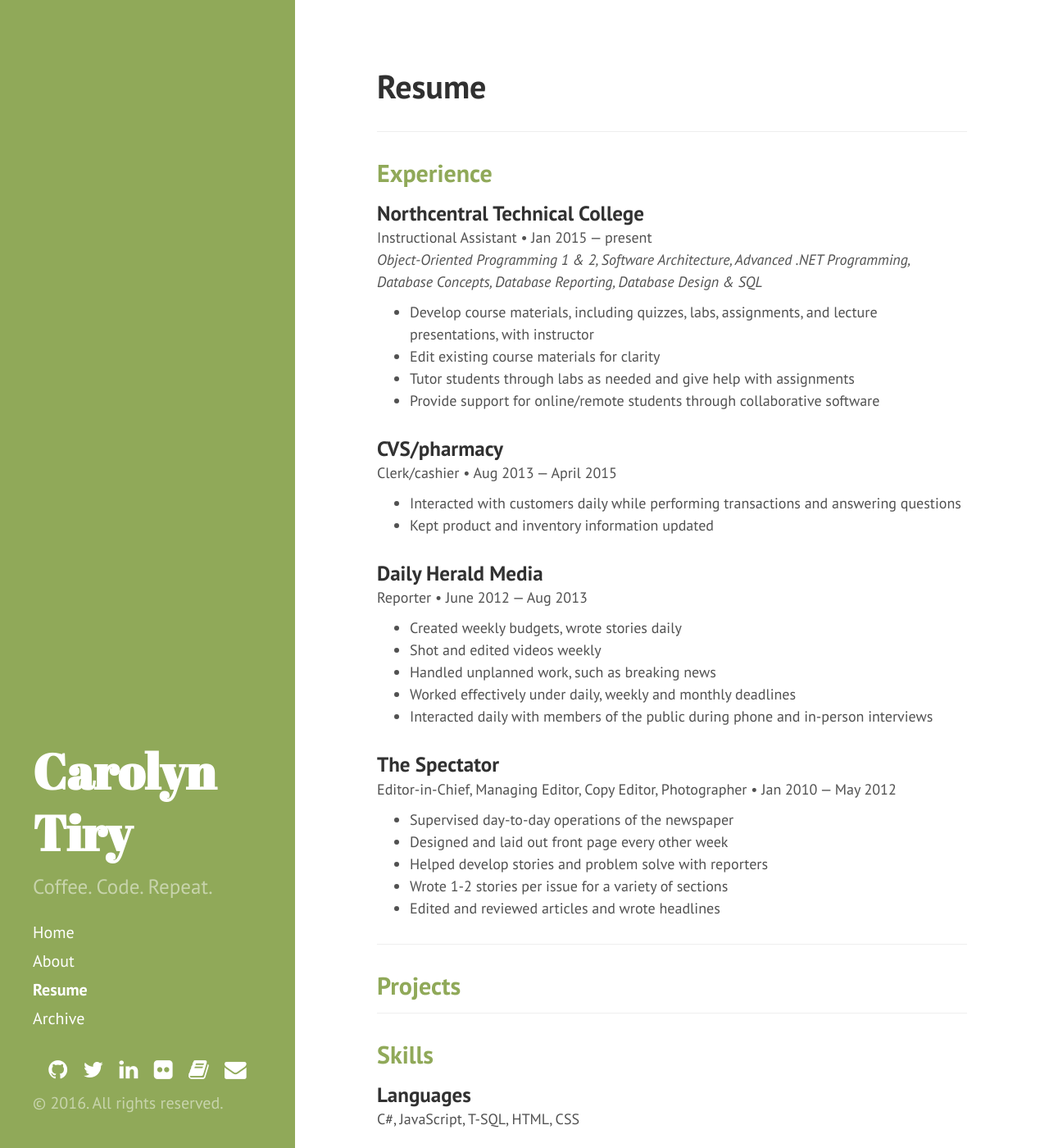
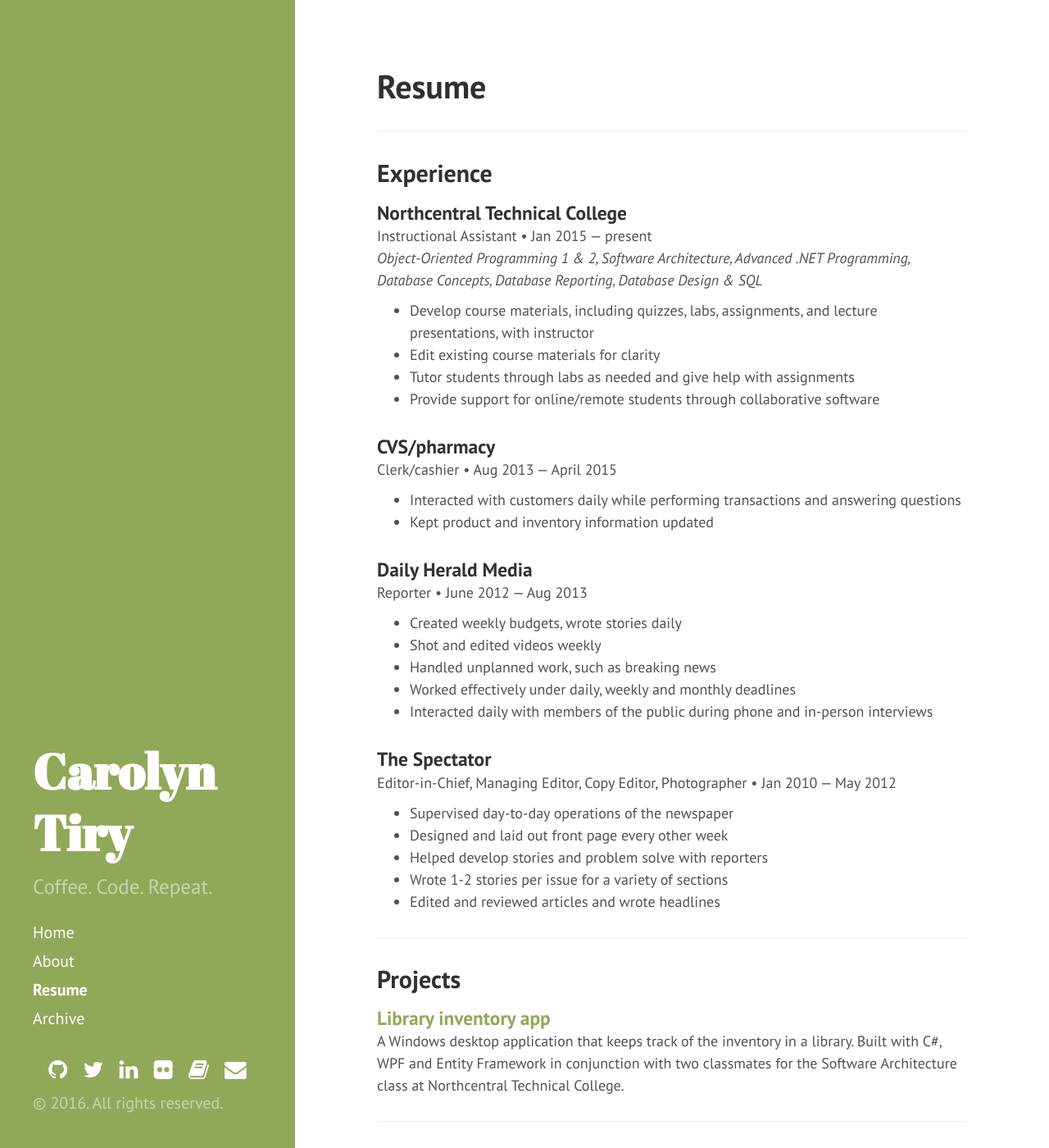
Before and after one commit to carolynlangton/carolyntiry.github.io, a Jekyll site: the page built from resume.md, in a window 1280 px wide and 1400 px high. Shown: the whole window at 82% size. Built offline with Jekyll 4.4.1, drawn with Linux system fonts in a browser that asks for light colours; nearby versions of some CDN libraries.

Commit message:
Added library inventory project to resume

```diff
--- a/public/css/custom.css
+++ b/public/css/custom.css
@@ -4,6 +4,10 @@
 
 #social-media i {
   margin: 15px 7px;
+}
+
+#social-media a {
+  transition: color .25s;
 }
 
 #social-media a:hover {
@@ -17,11 +21,12 @@
 
 .resume-section h2 {
   margin-bottom: -15px;
-  color: #90a959;
+  /*color: #90a959;*/
 }
 
 .resume-section h3 {
   margin-bottom: 0px;
+  font-size: 1.3em;
 }
 
 .resume-section ul {
--- a/resume.md
+++ b/resume.md
@@ -44,6 +44,8 @@ order: 2
 <hr>
 <div class="resume-section">
   <h2>Projects</h2>
+  <h3><a href="https://github.com/carolyntiry/library-inventory-app">Library inventory app</a></h3>
+    <p>A Windows desktop application that keeps track of the inventory in a library. Built with C#, WPF and Entity Framework in conjunction with two classmates for the Software Architecture class at Northcentral Technical College.</p>
 </div>
 <hr>
 <div class="resume-section">
```
Also changed, not shown: about.md (+1 -1 lines).
